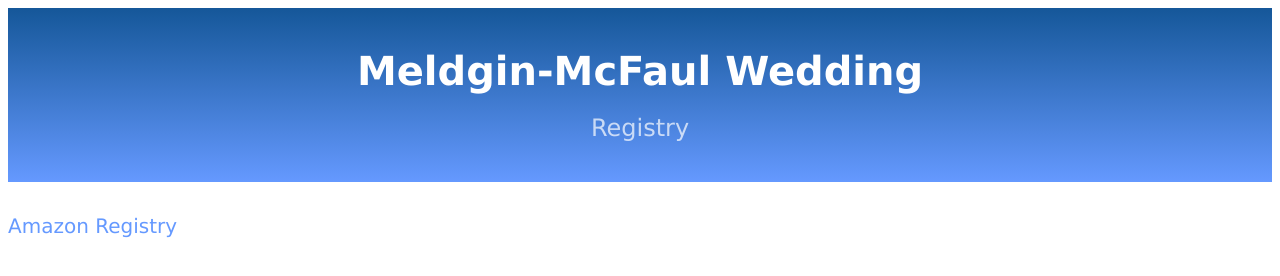
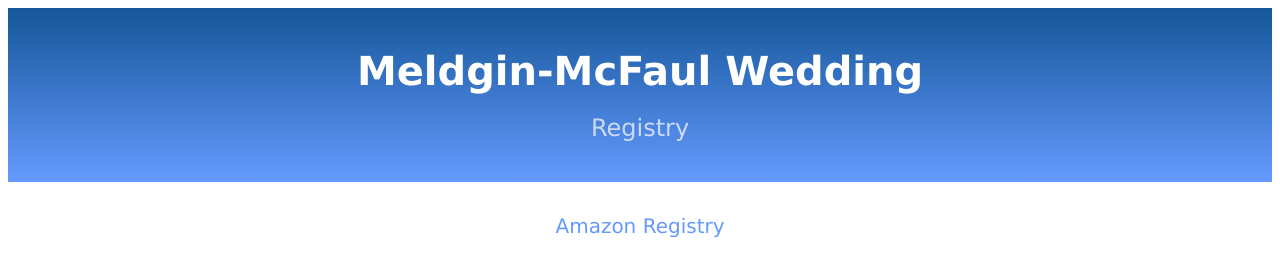
Before and after one commit to meldginmcfaulwedding/meldginmcfaulwedding.github.io, a plain HTML site: page registry.html in a window 1280 px wide. Drawn offline with Linux system fonts and the light colour scheme.

Commit message:
Update registry.html

```diff
--- a/registry.html
+++ b/registry.html
@@ -9,8 +9,9 @@
       <h2 class="project-tagline">Registry</h2>
     </section>
 
+    <p align=center>
     <a href="https://www.amazon.com/wedding/carolyn-meldgin-william-mcfaul-zephyr-point-october-2016/registry/21LYLMYUP1X9B">Amazon Registry</a>
-
+    </p>
 
   </body>
 </html>
```
